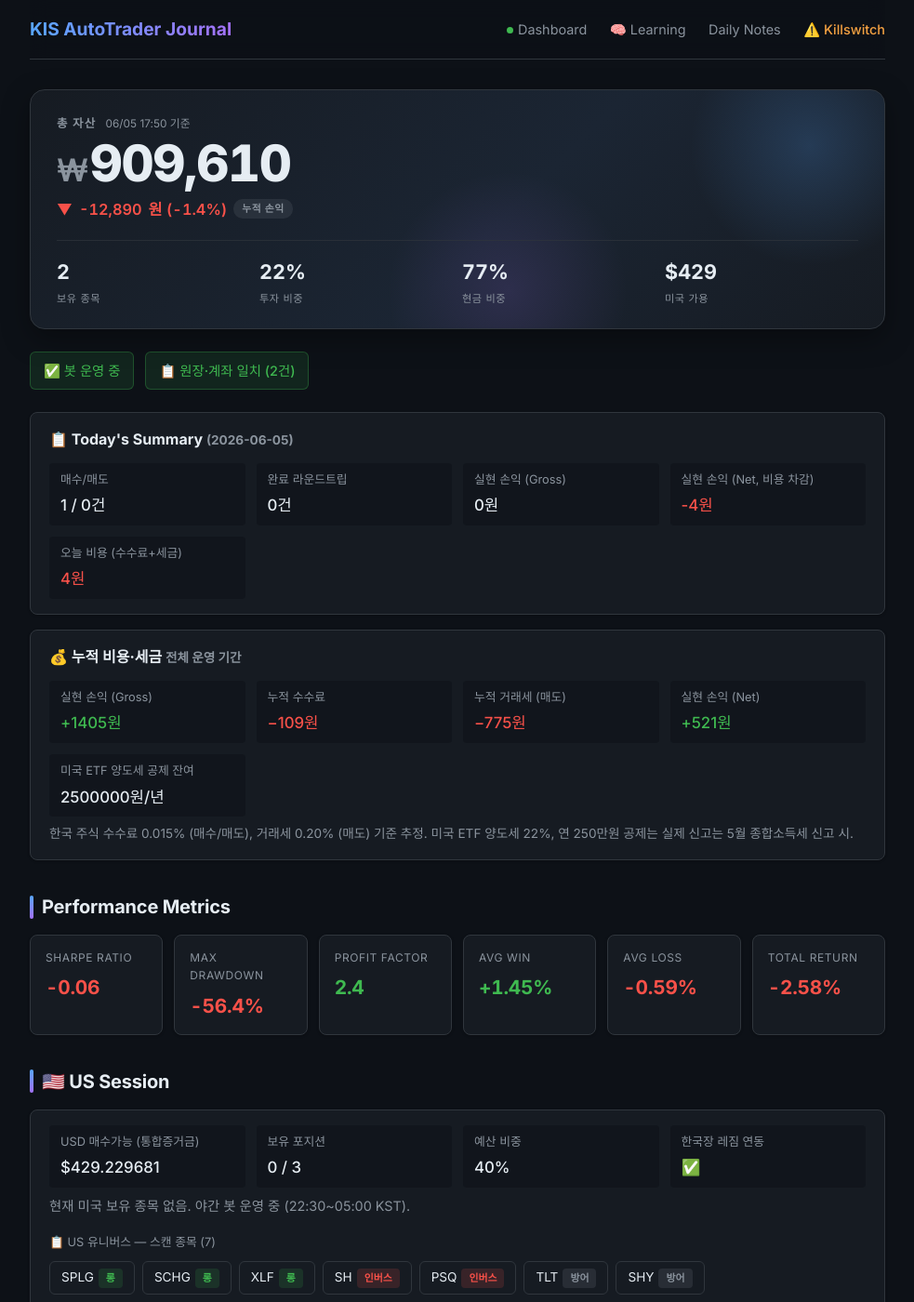
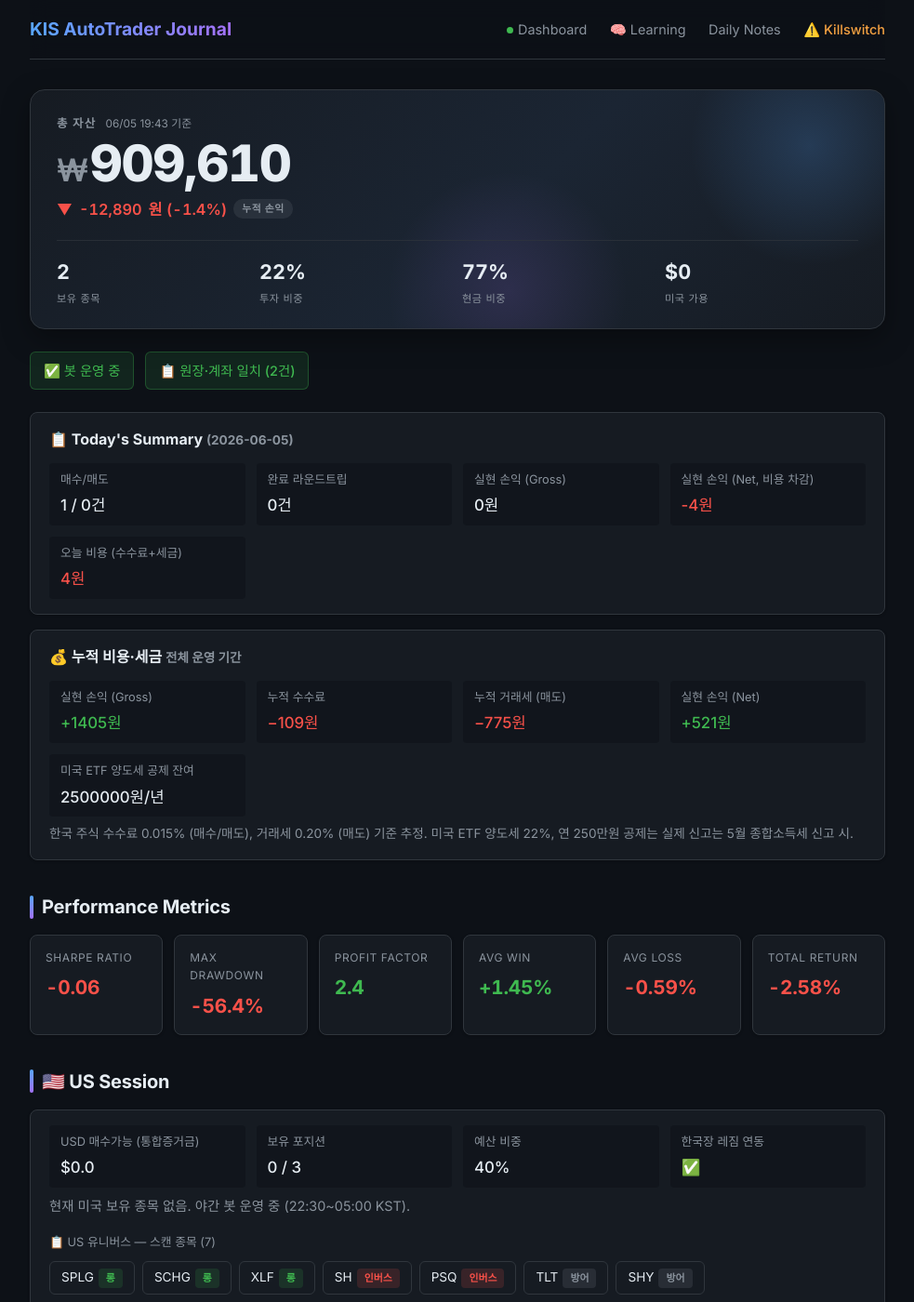
Before and after one commit to BudongJW/kis-trading-journal, a Jekyll site: the page built from index.html, in a window 1280 px wide and 1400 px high. Shown: the whole window at 93% size, without its empty margins (148-1131 px from the left). Built offline with Jekyll 4.4.1, drawn with Linux system fonts in a browser that asks for light colours; nearby versions of some CDN libraries; some of the changed text lies outside the part shown.

Commit message:
auto: portfolio update 19:43

```diff
--- a/_data/portfolio.json
+++ b/_data/portfolio.json
@@ -1,5 +1,5 @@
 {
-  "updated_at": "2026-06-05T17:50:11.943757",
+  "updated_at": "2026-06-05T19:43:06.602291",
   "initial_capital": 500000,
   "cash": 893935,
   "holdings": [
@@ -481,7 +481,7 @@
   },
   "us_session": {
     "enabled": true,
-    "cash_usd": 429.229681,
+    "cash_usd": 0.0,
     "positions": 0,
     "holdings": [],
     "max_positions": 3,
```
